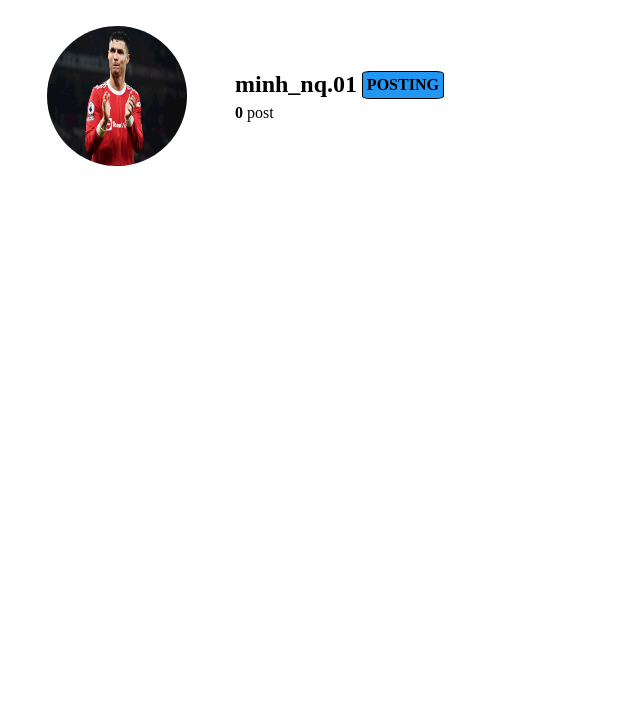
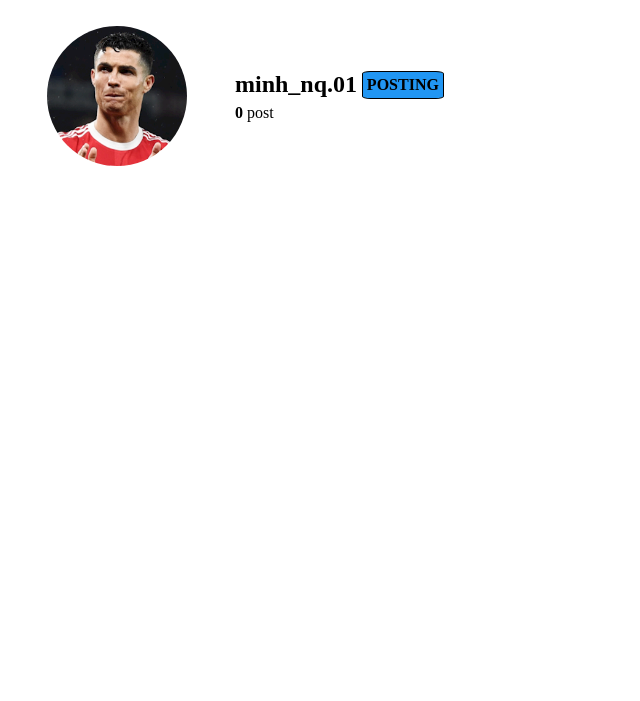
Before and after one commit to bap-rang/web, a plain HTML site: page index.html in a window 1280 px wide. Shown: the part 99-800 px from the top of the page, without its empty margins (145-785 px from the left). Drawn offline with Linux system fonts and the light colour scheme.

Commit message:
resize circular image

```diff
--- a/index.html
+++ b/index.html
@@ -13,7 +13,9 @@
     </div>
     <div class="content" id="blur">
         <div id="intro">
-            <img class="circular" src="avatar.png" alt="">
+            <div class="circular">
+                <img src="avatar.png">
+            </div>
             <div id="user">
                 <div id="info">
                     <b><font size="+2">minh_nq.01</font></b>
--- a/script.js
+++ b/script.js
@@ -71,10 +71,11 @@ input.addEventListener("change", function(e) {
             document.querySelector("#pop-up button").onclick = () =>{
                 removeImage(display);
             }
-            clickX()
-            pressEsc()
         })
         updateNumberPost()
     })
     reader.readAsDataURL(this.files[0])
 })
+
+clickX()
+pressEsc()
--- a/style.css
+++ b/style.css
@@ -29,8 +29,23 @@ img{
     width: 140px;
     height: 140px;
     border-radius: 50%;
+    position: relative;
+    overflow: hidden;
 }
 
+.circular img {
+    min-width: 100%;
+    min-height: 100%;
+    width: 400px;
+    height: auto;
+    position: absolute;
+    left: 50%;
+    top: 90%;
+    -webkit-transform: translate(-50%, -50%);
+    -moz-transform: translate(-50%, -50%);
+    -ms-transform: translate(-50%, -50%);
+    transform: translate(-50%, -50%);
+  }
 
 #pop-up #display_image{
     position: absolute;
```
